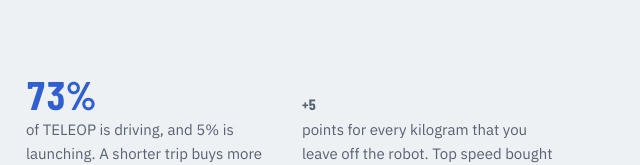
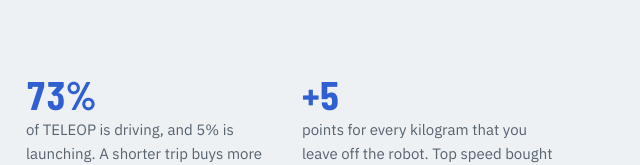
Before and after one commit to caryden/ftc-biobuzz-sim, a website built with Vite: page index.html in a window 1280 px wide. Shown: the part 796-961 px from the top of the page, 626-1266 px from the left. Built offline with nearby package versions, Linux system fonts and the light colour scheme; files whose address does not match are found by name.

Commit message:
Restore the display size of the +5 on the home page (#18)
The four numbers on the home page are 40 px display figures. The +5
points per kilogram rendered as 15 px gray caption text instead.

The rule .found span styles the caption under each number. Commit
89bf53e, which added the metric and US units, wrapped +5 and +2.4 in
u-si and u-us spans inside the <b>, so the caption rule matched them
too. The rule is now .found div > span, which matches only the caption.

Verified in a browser: all four numbers compute to 40 px in their
colors, and the captions stay 15 px gray.

Co-authored-by: Claude Opus 5.5 <noreply@anthropic.com>

```diff
--- a/index.html
+++ b/index.html
@@ -28,7 +28,7 @@
   .door:hover { border-top-color: var(--you); } .door h2 { font: 700 30px/1.05 var(--display); text-transform: uppercase; margin: 0; } .door p { margin: 0; color: var(--dim); font-size: 15px; }
   .door .go { margin-top: auto; font: 500 13px var(--mono); letter-spacing: .04em; color: var(--ink); } .door .fig { font: 700 44px/1 var(--display); color: var(--you); font-variant-numeric: tabular-nums; }
   section.found { margin-top: 56px; display: grid; grid-template-columns: repeat(auto-fit, minmax(230px, 1fr)); gap: 24px; border-top: 3px solid var(--ink); padding-top: 24px; }
-  .found h2 { grid-column: 1 / -1; font: 700 30px var(--display); text-transform: uppercase; margin: 0; } .found div { display: flex; flex-direction: column; gap: 4px; } .found b { font: 700 40px/1 var(--display); font-variant-numeric: tabular-nums; } .found b.minus { color: var(--red); } .found b.plus { color: var(--blue); } .found span { color: var(--dim); font-size: 15px; }
+  .found h2 { grid-column: 1 / -1; font: 700 30px var(--display); text-transform: uppercase; margin: 0; } .found div { display: flex; flex-direction: column; gap: 4px; } .found b { font: 700 40px/1 var(--display); font-variant-numeric: tabular-nums; } .found b.minus { color: var(--red); } .found b.plus { color: var(--blue); } .found div > span { color: var(--dim); font-size: 15px; }
   :root:not([data-units="us"]) .u-us { display: none; } :root[data-units="us"] .u-si { display: none; }
   .units { display: inline-flex; border: 1px solid var(--grid); border-radius: 999px; overflow: hidden; } .units button { font: 500 12px var(--mono); letter-spacing: .04em; color: var(--dim); background: none; border: 0; padding: 4px 10px; cursor: pointer; }
   .units button[aria-pressed="true"] { background: var(--ink); color: var(--ground); } .units button:focus-visible { outline: 2px solid var(--you); outline-offset: -2px; }
```
